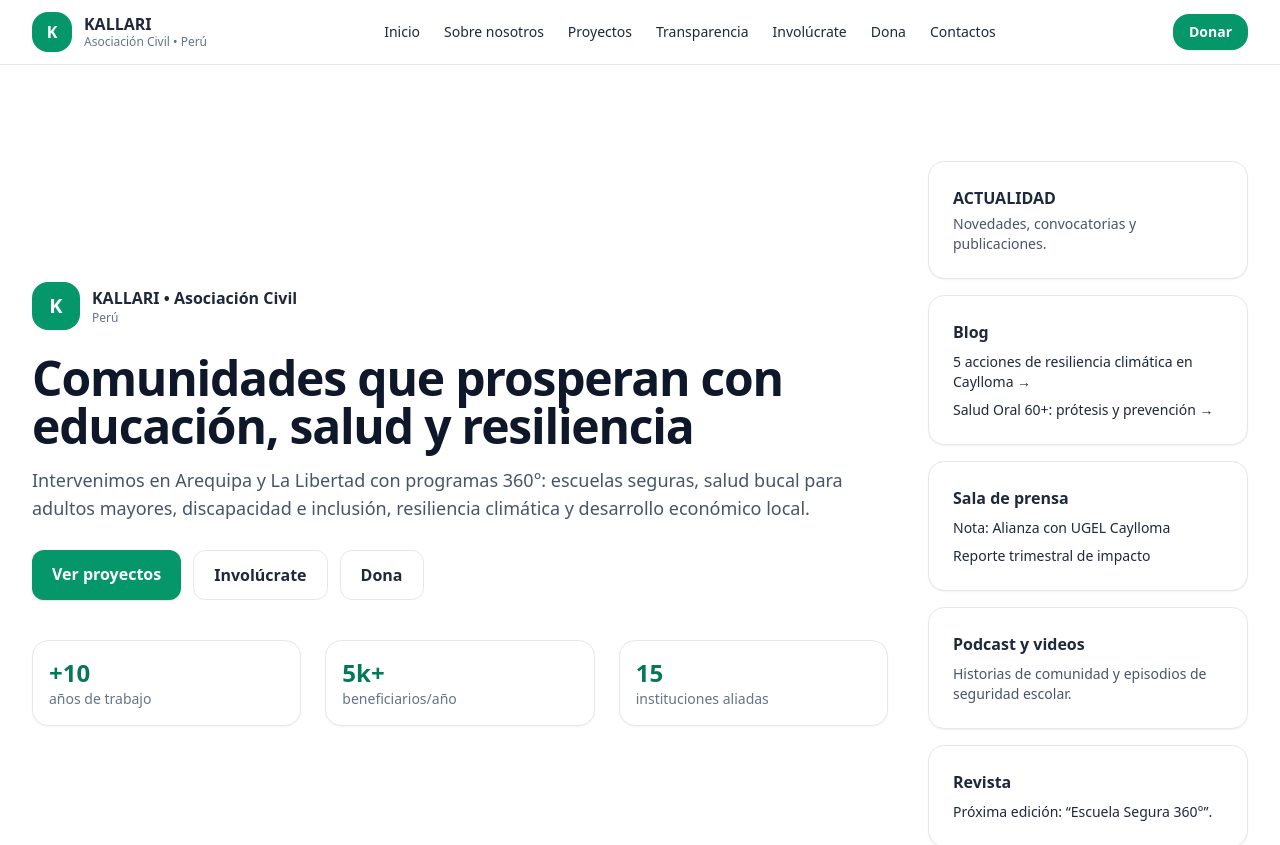
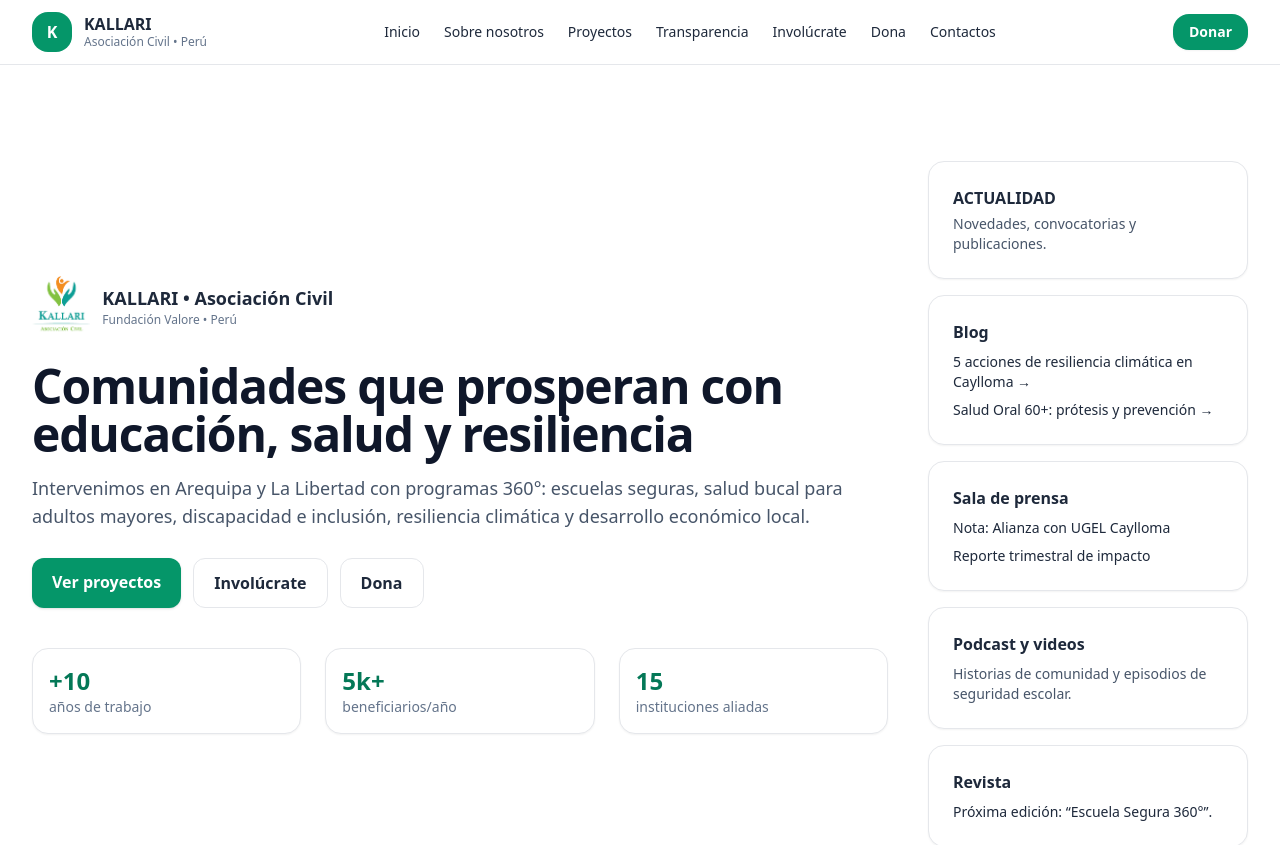
Before and after one commit to cardejulio/kallari-vercel-starter, a React (Vite) app: page / in a window 1280 px wide. Shown: the top 845 px of the page. Built offline with nearby package versions, Linux system fonts and the light colour scheme.

Commit message:
feat: mostrar logo Kallari en header y portada

```diff
--- a/src/App.jsx
+++ b/src/App.jsx
@@ -125,15 +125,17 @@
         <div className="absolute inset-0 -z-10 bg-gradient-to-br from-emerald-50 via-white to-sky-50" />
         <div className="max-w-7xl mx-auto px-4 sm:px-6 lg:px-8 py-16 lg:py-24 grid lg:grid-cols-[1fr_320px] gap-10 items-center">
           <div>
-            <div className="flex items-center gap-3">
-              <span className="inline-flex items-center justify-center w-12 h-12 rounded-2xl bg-emerald-600 text-white text-xl font-bold">
-                K
-              </span>
-              <div>
-                <p className="font-semibold">KALLARI • Asociación Civil</p>
-                <p className="text-xs text-slate-500">Perú</p>
-              </div>
-            </div>
+<div className="flex items-center gap-3">
+  <img
+    src="/kallari-logo.png"
+    alt="Kallari logo"
+    className="h-16 w-auto object-contain"
+  />
+  <div>
+    <p className="font-semibold text-lg">KALLARI • Asociación Civil</p>
+    <p className="text-xs text-slate-500">Fundación Valore • Perú</p>
+  </div>
+</div>
             <h1 className="mt-6 text-4xl sm:text-5xl font-bold tracking-tight text-slate-900">
               Comunidades que prosperan con educación, salud y resiliencia
             </h1>
```
Also changed, not shown: public/kallari-logo.png (added).
